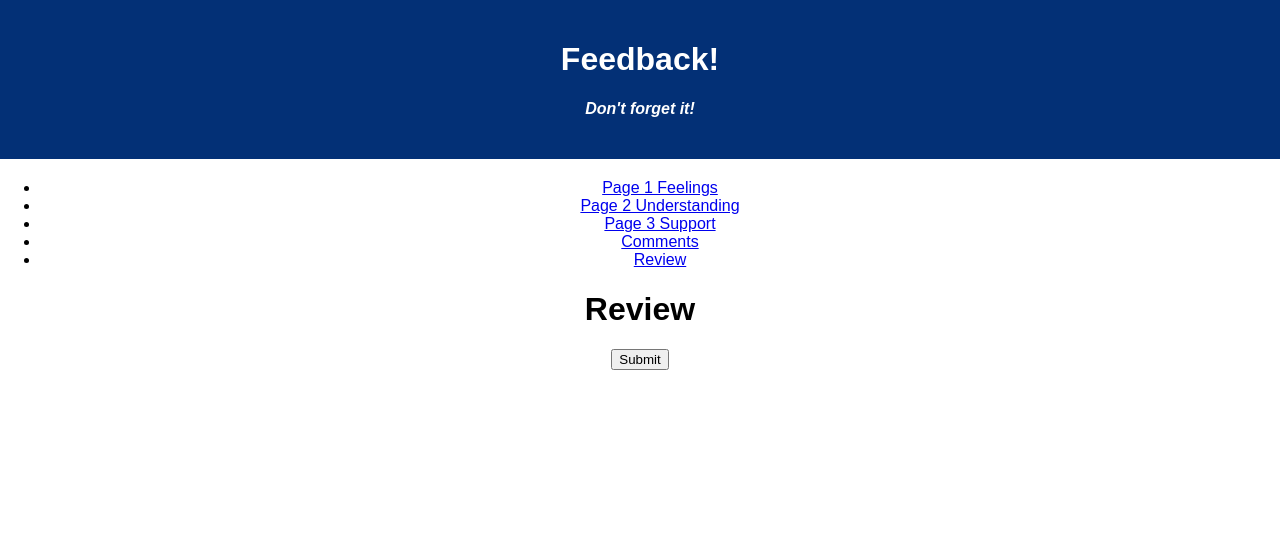
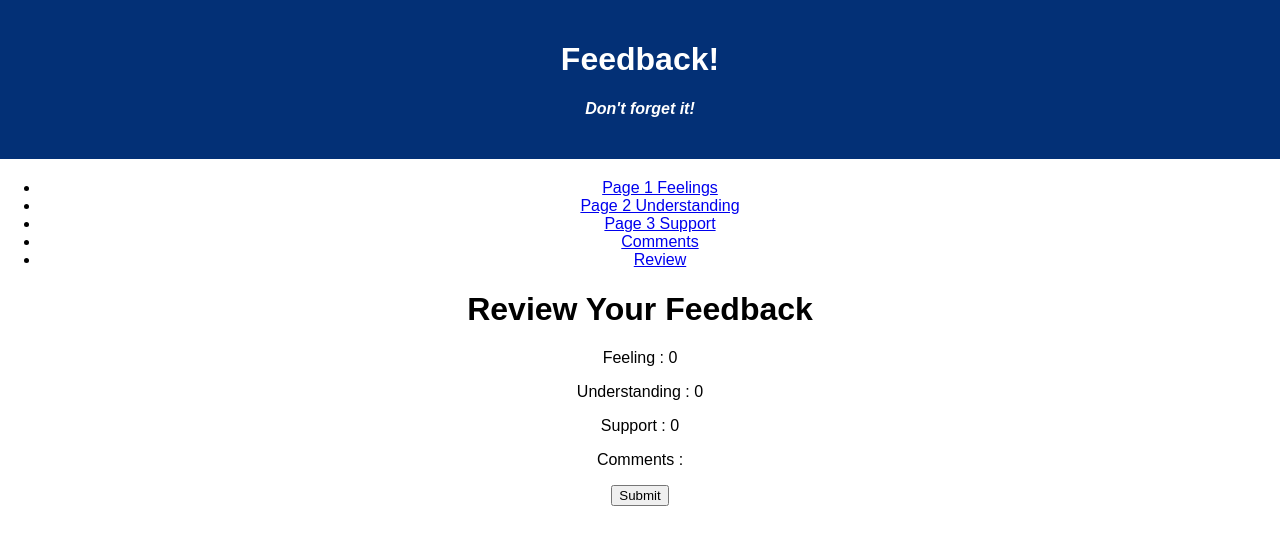
Before and after one commit to benjaminlynch010/redux-survey-feedback-loop, a React (Create React App) app: page /#/Review in a window 1280 px wide. Shown: the top 544 px of the page. Built offline with nearby package versions, Linux system fonts and the light colour scheme.

Commit message:
Rendering basic review page & POST is updating DB

```diff
--- a/package.json
+++ b/package.json
@@ -12,6 +12,7 @@
     "react-redux": "^7.2.9",
     "react-router-dom": "^5.3.4",
     "react-scripts": "^5.0.1",
+    "react-toastify": "^9.1.3",
     "redux": "^4.2.1",
     "redux-logger": "^3.0.6"
   },
--- a/src/components/Comments/Comments.jsx
+++ b/src/components/Comments/Comments.jsx
@@ -5,19 +5,15 @@ import { useHistory } from "react-router-dom";
 function Comments() {
   const dispatch = useDispatch();
   const history = useHistory();
-  const [ comments, setComments ] = useState({
-    comments: "",
-  });
+  const [ comments, setComments ] = useState('');
 
   const handleInput = (event) => {
-    setComments({
-      comments: event.target.value,
-    });
+    setComments(event.target.value)
   };
 
   const handleNextStep = () => {
     dispatch({
-      type: "ADD_COMMENTS",
+      type: "ADD_COMMENT",
       payload: comments,
     });
     history.push("/Review");
@@ -29,7 +25,7 @@ function Comments() {
       <input
         onChange={handleInput}
         type="text"
-        placeholder="Rate from 1 to 5"
+        placeholder="Comments?"
       ></input>
       <button onClick={() => handleNextStep()}>Next</button>
     </>
--- a/src/components/FeedbackTable/FeedbackTable.jsx
+++ b/src/components/FeedbackTable/FeedbackTable.jsx
@@ -20,6 +20,14 @@ function FeedbackTable() {
       });
   };
 
+  const checkFlag = (value) => {
+    if (value) {
+      return '⛳️'
+    }
+    if (!value) {
+      return ''
+    }
+  }
   return (
     <div>
       {feedback.map((tablerow) => (
@@ -41,7 +49,7 @@ function FeedbackTable() {
                 <td>{tablerow.understanding}</td>
                 <td>{tablerow.support}</td>
                 <td>{tablerow.comments}</td>
-                <td>{tablerow.flagged}</td>
+                <td>{checkFlag(tablerow.flagged)}</td>
                 <td>{tablerow.date}</td>
               </tr>
             </tbody>
--- a/src/components/Feelings/Feelings.jsx
+++ b/src/components/Feelings/Feelings.jsx
@@ -5,14 +5,10 @@ import { useHistory } from "react-router-dom";
 function Feelings() {
   const dispatch = useDispatch();
   const history = useHistory();
-  const [ feeling, setFeeling ] = useState({
-    feeling: "",
-  });
+  const [ feeling, setFeeling ] = useState(0);
 
   const handleInput = (event) => {
-    setFeeling({
-      feeling: event.target.value,
-    });
+    setFeeling(event.target.value);
   };
 
   // Next button click will add feeling obj to store
@@ -21,6 +17,7 @@ function Feelings() {
         type: 'ADD_FEELING',
         payload: feeling
       })
+      console.log(feeling.feeling)
       history.push('/Understanding')
   };
 
--- a/src/components/Review/Review.jsx
+++ b/src/components/Review/Review.jsx
@@ -1,46 +1,50 @@
-import React, { useState } from "react";
+import React from "react";
 import axios from "axios";
 import { useSelector } from "react-redux";
-import { useDispatch } from 'react-redux';
-import { useHistory } from "react-router-dom";
 
 function Review() {
+  const feelingRating = useSelector((store) => store.newFeeling);
+  const understandingRating = useSelector((store) => store.newUnderstanding);
+  const supportRating = useSelector((store) => store.newSupport);
+  const commentData = useSelector((store) => store.newComment);
 
-  const feeling = useSelector((store) => store.newFeeling)
-  const understanding = useSelector((store) => store.newUnderstanding)
-  const support = useSelector((store) => store.newSupport)
-  const comments = useSelector((store) => store.newComments)
 
-  // Package the feedback in an object
   const feedbackToSend = {
-  feeling: feeling,
-  understanding: understanding,
-  support: support,
-  comments: comments,
-  }
+      feeling: feelingRating,
+      understanding: understandingRating,
+      support: supportRating,
+      comments: commentData,
+    };
 
-  // Send new feedback to the DB
+    console.log(`feeling : ${feelingRating}`);
+  console.log(`understanding : ${understandingRating}`);
+  console.log(`support : ${supportRating}`);
+  console.log(`comments : ${commentData}`);
+
   const handleSubmit = (event) => {
-    event.preventDefault()
-    console.log(`Feedback Object : ${feedbackToSend}`)
-    axios.post('/feedback', feedbackToSend)
-    .then((response) => {
-      console.log('POST Request ✅')
-    }).catch((error) => {
-      console.error('POST Request ⛔️', error)
-    })
-  }
+    event.preventDefault();
+    axios
+      .post("/feedback", feedbackToSend)
+      .then((response) => {
+        console.log("POST Request ✅");
+      })
+      .catch((error) => {
+        console.error("POST Request ⛔️", error);
+      });
+  };
 
   return (
     <div>
-      <h1>Review</h1>
-      {/* <h3>Feeling Rating : {feedbackToSend.feeling}</h3>
-      <h3>Understanding Rating : {feedbackToSend.understanding}</h3>
-      <h3>Support Rating : {feedbackToSend.support}</h3>
-      <h3>Comments : {feedbackToSend.comments}</h3> */}
+      <h1>Review Your Feedback</h1>
+      <container>
+        <p>Feeling : {feelingRating}</p>
+        <p>Understanding : {understandingRating}</p>
+        <p>Support : {supportRating}</p>
+        <p>Comments : {commentData}</p>
+      </container>
       <button onClick={handleSubmit}>Submit</button>
     </div>
-  )
+  );
 }
 
-export default Review
+export default Review;
--- a/src/components/Support/Support.jsx
+++ b/src/components/Support/Support.jsx
@@ -5,14 +5,10 @@ import { useHistory } from "react-router-dom";
 function Support() {
   const dispatch = useDispatch();
   const history = useHistory();
-  const [ support, setSupport ] = useState({
-    support: "",
-  });
+  const [ support, setSupport ] = useState(0);
 
   const handleInput = (event) => {
-    setSupport({
-      support: event.target.value,
-    });
+    setSupport(event.target.value)
   };
 
   const handleNextStep = () => {
--- a/src/components/Understanding/Understanding.jsx
+++ b/src/components/Understanding/Understanding.jsx
@@ -5,14 +5,10 @@ import { useHistory } from "react-router-dom";
 function Understanding() {
   const dispatch = useDispatch();
   const history = useHistory();
-  const [ understanding, setUnderstanding ] = useState({
-    understanding: "",
-  });
+  const [ understanding, setUnderstanding ] = useState(0);
 
   const handleInput = (event) => {
-    setUnderstanding({
-      understanding: event.target.value,
-    });
+    setUnderstanding (event.target.value)
   };
 
   const handleNextStep = () => {
--- a/src/index.js
+++ b/src/index.js
@@ -10,32 +10,35 @@ import logger from 'redux-logger'
 
 
 // *** REDUCERS ***
-const newFeeling = (state = [], action) => {
+const newFeeling = (state = 0, action) => {
   if (action.type === 'ADD_FEELING') {
-    return [ action.payload ]
+    console.log(action.payload)
+    return action.payload;
   }
-  return state
-}
-const newUnderstanding = (state = [], action) => {
-  if (action.type === 'ADD_UNDERSTANDING') {
-    return [ action.payload ]
-  }
-  return state
+  return state;
 }
 
-const newSupport = (state = [], action) => {
-  if (action.type === 'ADD_SUPPORT') {
-    return [ action.payload ]
+const newUnderstanding = (state = 0, action) => {
+  if (action.type === 'ADD_UNDERSTANDING') {
+    return action.payload;
   }
-  return state
+  return state;
 }
 
-const newComment = (state = [], action) => {
+const newSupport = (state = 0, action) => {
+  if (action.type === 'ADD_SUPPORT') {
+    return action.payload;
+  }
+  return state;
+}
+
+const newComment = (state = '', action) => {
   if (action.type === 'ADD_COMMENT') {
-    return [ action.payload ]
+    return action.payload;
   }
-  return state
+  return state;
 }
+
 
 // *** STORE ***
 const storeInstance = createStore(
```
Also changed, not shown: src/components/ToastyError/ToastyError.jsx (added, +24 -0 lines), 2 other files (tests, documents, lock files or other folders).
